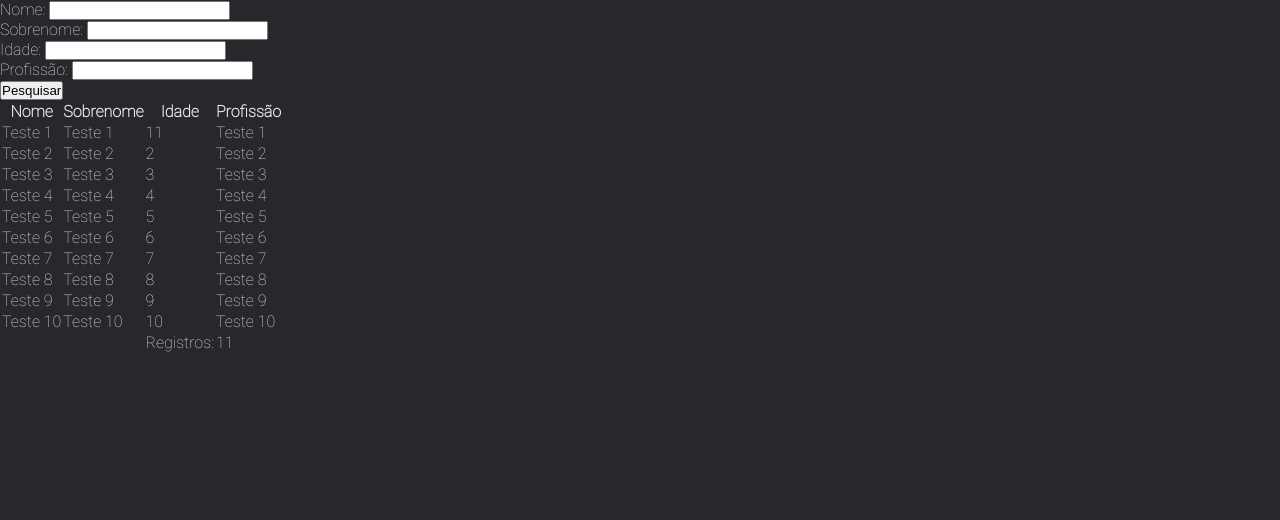
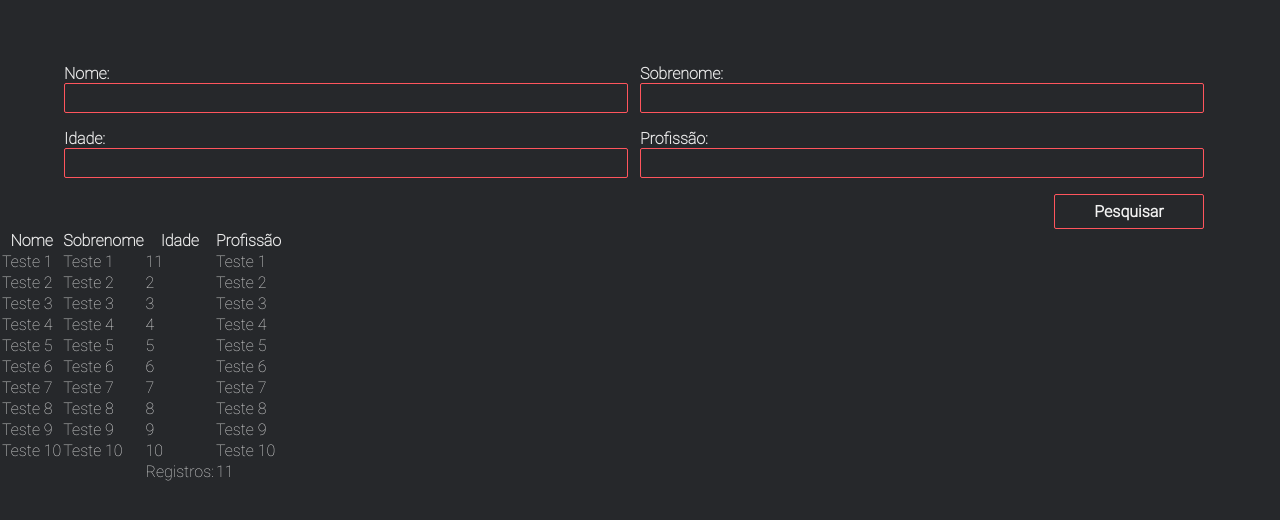
Before and after one commit to EduardoMichetti/DSam_HTML_Tabela, a plain HTML site: page index.html in a window 1280 px wide. Drawn offline with Linux system fonts and the light colour scheme.

Commit message:
Filtro: estilizando css do filtro

```diff
--- a/assets/css/filtro.css
+++ b/assets/css/filtro.css
@@ -0,0 +1,105 @@
+.container {
+   width: 90%;
+   min-height: 130px;
+   margin: auto;
+   margin-top: 5%;
+   overflow: hidden;
+}
+
+.container .w-100 {
+width: 100%;
+}
+/* PARTE 1 DO FILTRO */
+.container .w-100 .col-6-L {
+    width: 50%;
+    float: left;
+    margin-bottom: 16px;
+}
+
+.container .w-100 .col-6-L label {
+    font-size: 16px;
+    font-weight: 900;
+}
+
+.container .w-100 .col-6-L input {
+    width: 98%;
+    height: 30px;
+    border: 1px solid #FF555D;
+    border-radius: 2px;
+    background-color: transparent;
+    padding-left: 5px;
+    color: #f2f2f2;
+    font-family: "Roboto-Regular";
+}
+
+.container .w-100 .col-6-L input:active {
+    border: 1px solid #FF555D;
+    border-radius: 2px;
+    background-color: #FF555D65;
+    outline: none;
+}
+
+.container .w-100 .col-6-L input:focus {
+    border: 1px solid #FF555D;
+    border-radius: 2px;
+    background-color: #FF555D65;
+    outline: none;
+}
+/* FIM DA PARTE 1 DO FILTRO */
+
+/* PARTE 2 DO FILTRO */
+.container .w-100 .col-6-R {
+    width: 50%;
+    float: right;
+    margin-bottom: 16px;
+}
+
+.container .w-100 .col-6-R label {
+    font-size: 16px;
+    font-weight: 900;
+}
+
+.container .w-100 .col-6-R input {
+    width: 98%;
+    height: 30px;
+    border: 1px solid #FF555D;
+    border-radius: 2px;
+    background-color: transparent;
+    padding-left: 5px;
+    color: #f2f2f2;
+    font-family: "Roboto-Regular";
+}
+
+.container .w-100 .col-6-R input:active {
+    border: 1px solid #FF555D;
+    border-radius: 2px;
+    background-color: #FF555D65;
+    outline: none;
+}
+
+.container .w-100 .col-6-R input:focus {
+    border: 1px solid #FF555D;
+    border-radius: 2px;
+    background-color: #FF555D65;
+    outline: none;
+}
+/* FIM DA PARTE 1 DO FILTRO */
+
+/* BOTAO */
+.container .w-100 .btn-pesquisa {
+    float: right;
+    margin-right: 12px;
+    width: 150px;
+    height: 35px;
+    background-color: transparent;
+    outline: none;
+    border: 1px solid #FF555D;
+    border-radius: 2px;
+    color: #f2f2f2;
+    font-family: "Roboto-Medium";
+    font-size: 16px;
+    font-weight: 900;
+}
+.container .w-100 .btn-pesquisa:hover{
+    background-color: #FF555D;
+}
--- a/index.html
+++ b/index.html
@@ -16,21 +16,21 @@
         <form action="#">
             <div class="w-100">
                 <div class="col-6-L">
-                    <label for="nome">Nome:</label>
+                    <label for="nome">Nome:</label> <br>
                     <input type="text" name="nome">
                 </div>
                 <div class="col-6-R">
-                    <label for="sobrenome">Sobrenome:</label>
+                    <label for="sobrenome">Sobrenome:</label> <br>
                     <input type="text" name="sobrenome">
                 </div>
             </div>
             <div class="w-100">
                 <div class="col-6-L">
-                    <label for="idade">Idade:</label>
+                    <label for="idade">Idade:</label> <br>
                     <input type="text" name="idade">
                 </div>
                 <div class="col-6-R">
-                    <label for="profissao">Profissão:</label>
+                    <label for="profissao">Profissão:</label> <br>
                     <input type="text" name="profissao">
                 </div>
             </div>
--- a/style.css
+++ b/style.css
@@ -10,8 +10,3 @@ html, body {
     color: #EAEAEA;
     background-color: #26282b;
 } /*usar todo espaco disponivel*/
-
-
-.container{
-
-}
```
